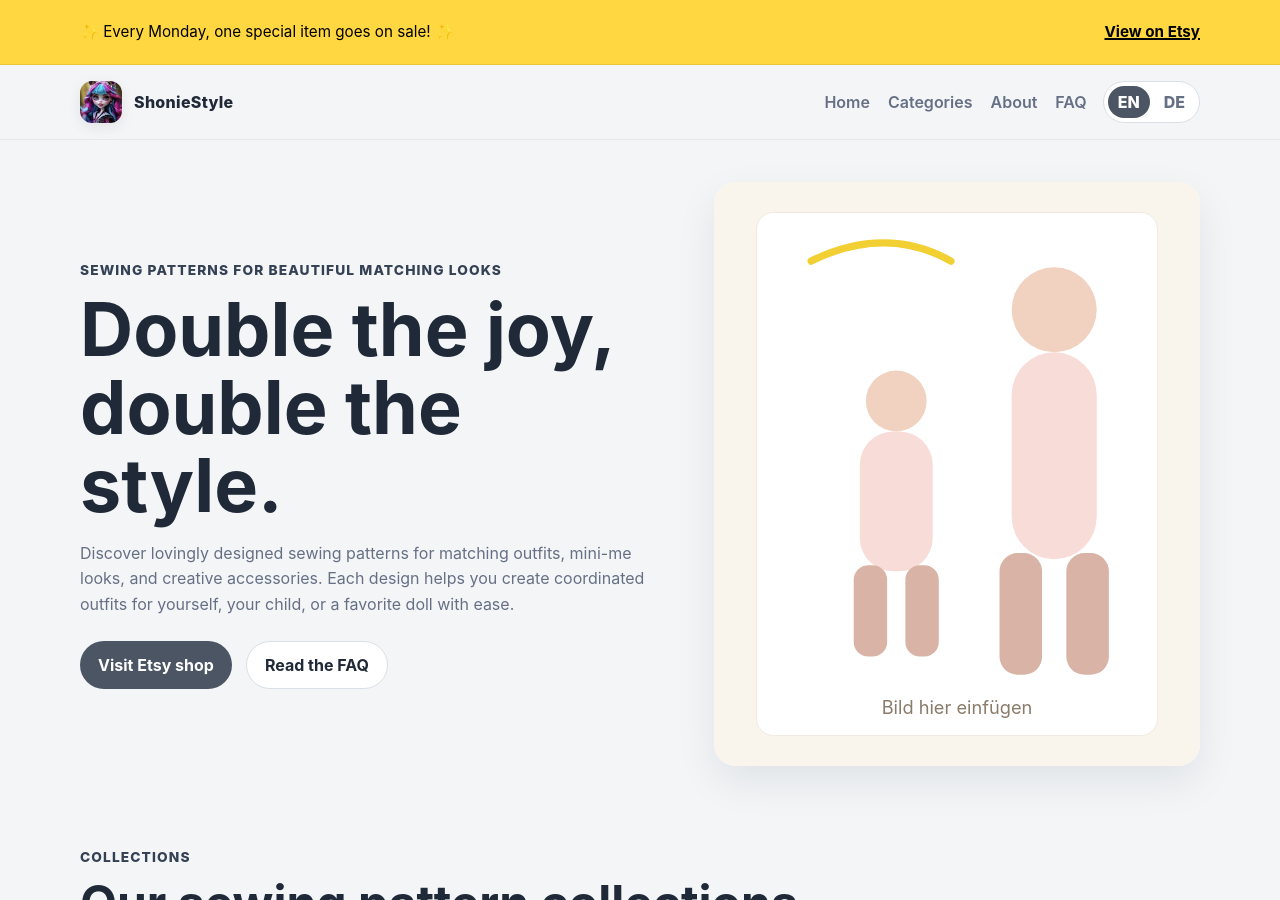
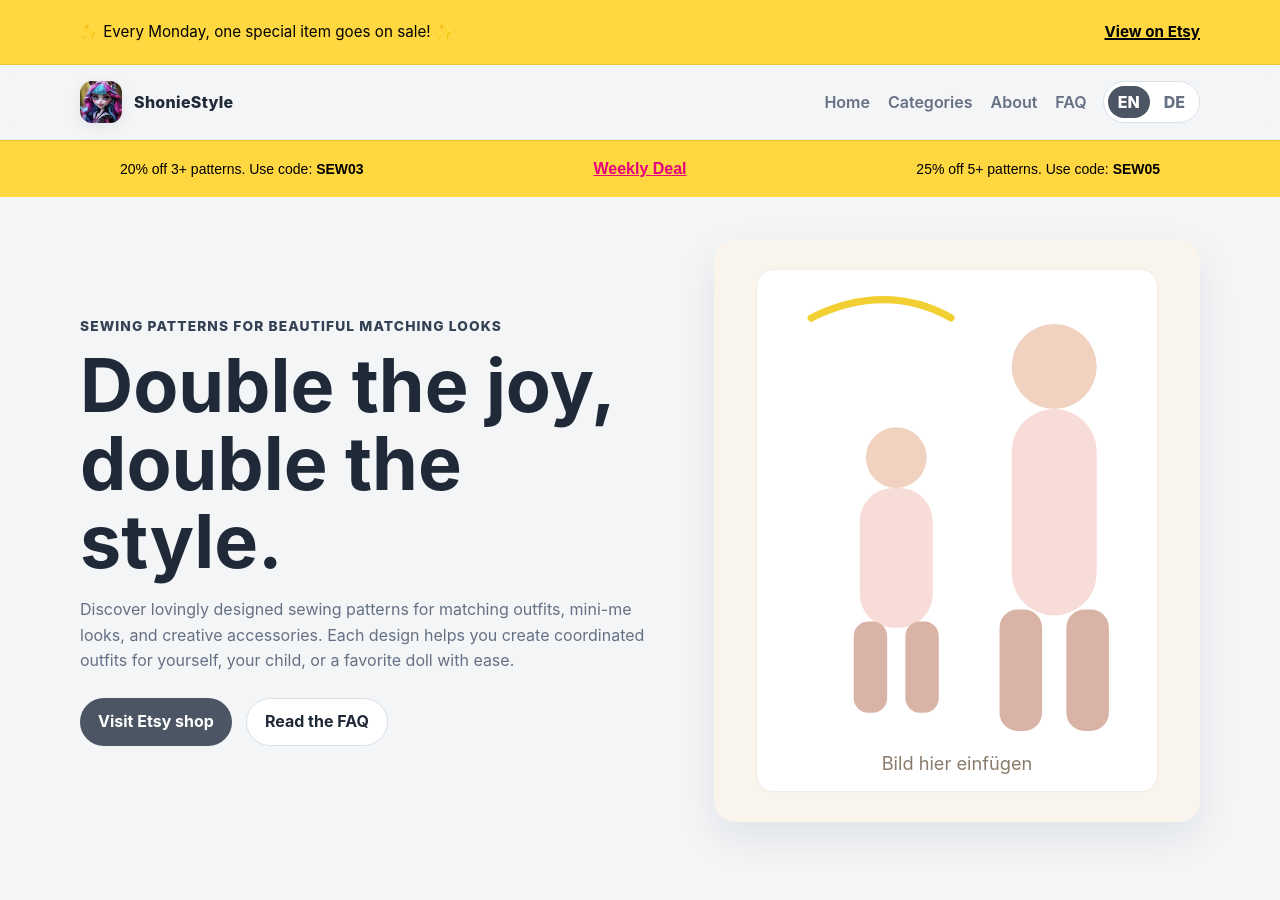
Before and after one commit to ShonieStyle/shoniestyle.github.io, a Jekyll site: the page built from index.html, in a window 1280 px wide and 900 px high. Built offline with Jekyll 4.4.1, drawn with Linux system fonts in a browser that asks for light colours.

Commit message:
Update home.html

```diff
--- a/_layouts/home.html
+++ b/_layouts/home.html
@@ -1,6 +1,15 @@
 ---
 layout: default
 ---
+<div style="background-color: #FFD740; padding: 15px 10px; color: #000; font-family: sans-serif; display: flex; justify-content: space-around; align-items: center; flex-wrap: wrap; gap: 10px; border-top: 1px solid rgba(0,0,0,0.1);">
+
+    <span style="font-size: 14px;">20% off 3+ patterns. Use code: <b>SEW03</b></span>
+
+    <a href="https://www.etsy.com/shop/ShonieStylePattern?section_id=1" style="color: #E6007E; font-weight: bold; text-decoration: underline; font-size: 16px;">Weekly Deal</a>
+
+    <span style="font-size: 14px;">25% off 5+ patterns. Use code:  <b>SEW05</b></span>
+
+</div>
 
 {% include hero.html %}
 {% include category-grid.html %}
```
